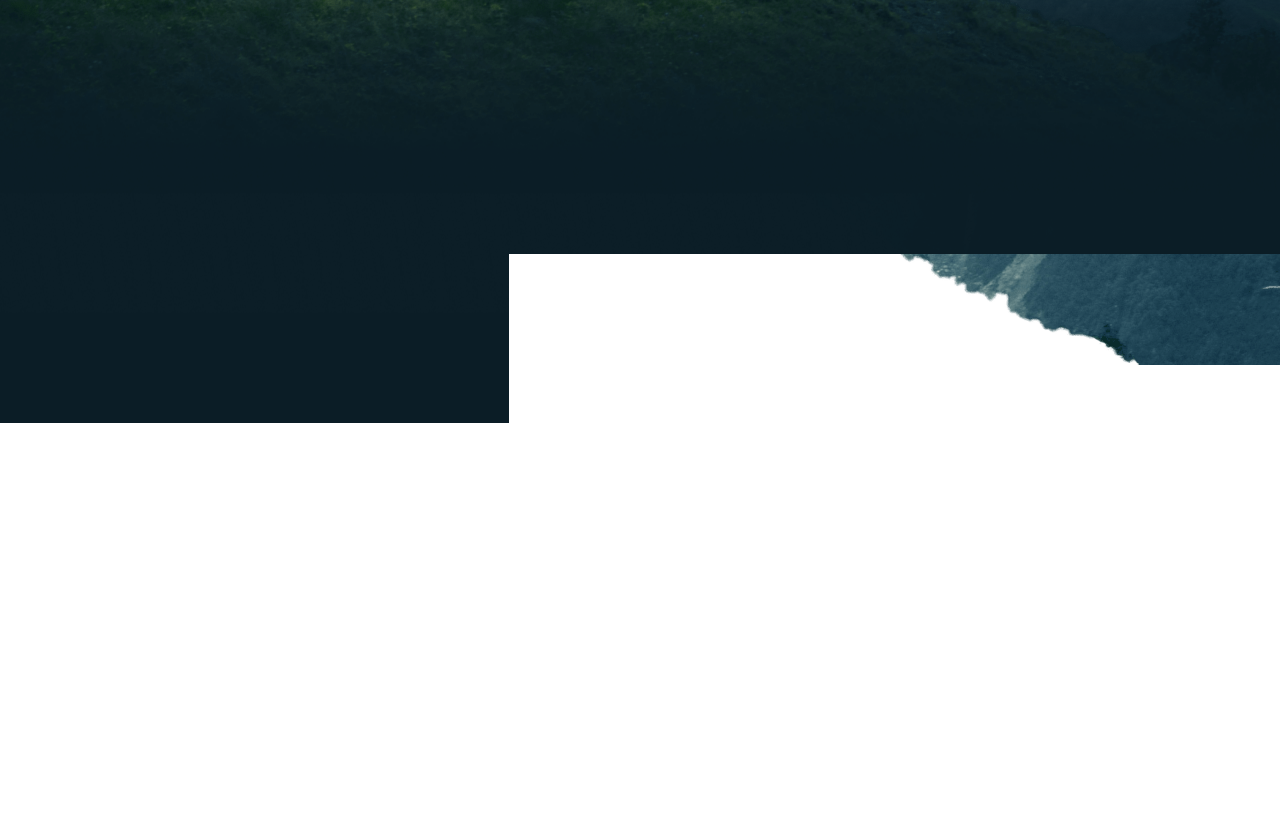
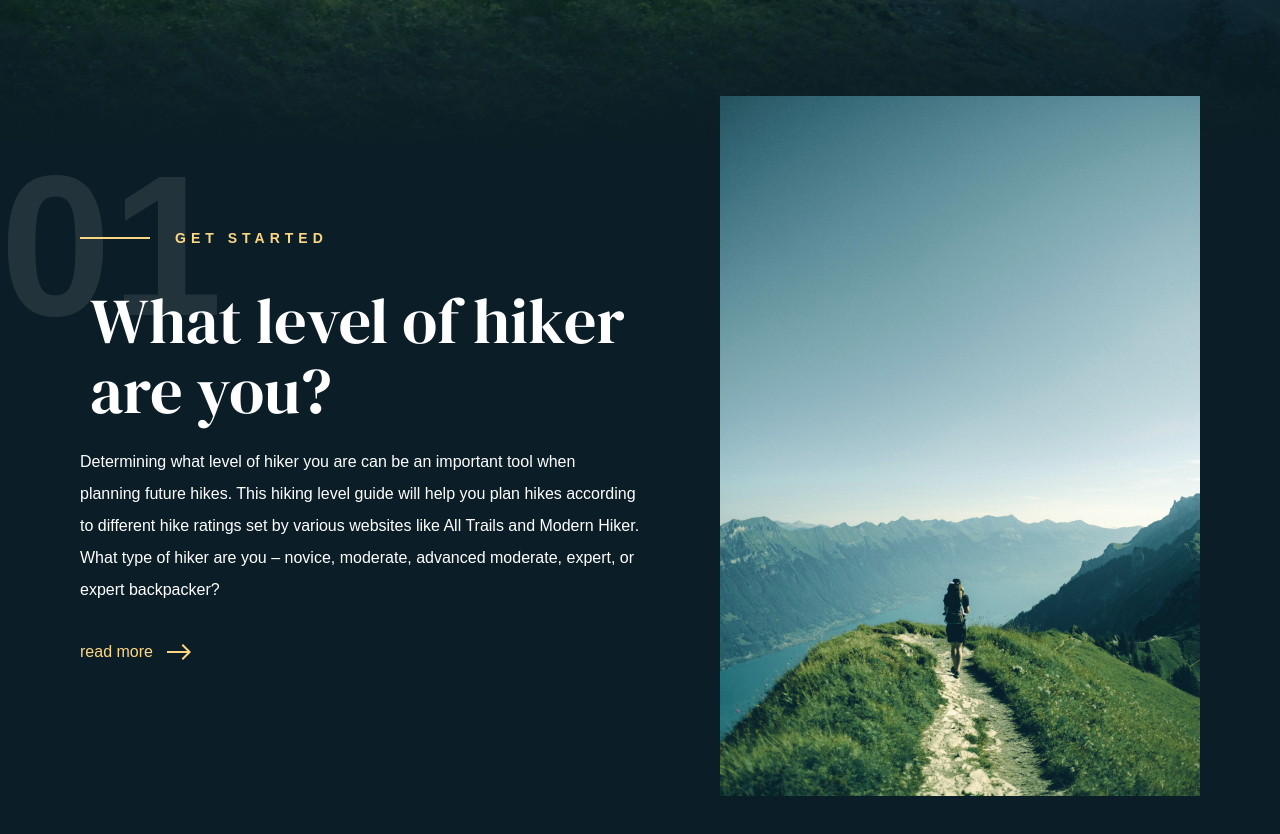
Before and after one commit to H3ronn/Mountains-Website, a website: page build/index.html in a window 1280 px wide. Shown: the part 904-1738 px from the top of the page. Drawn offline with Linux system fonts and the light colour scheme.

Commit message:
Add style for section

```diff
--- a/src/style/abstracts/_variables.scss
+++ b/src/style/abstracts/_variables.scss
@@ -1,3 +1,5 @@
 $yellow: rgb(251, 215, 132);
 $white: rgb(255, 255, 255);
 $grey: rgb(133, 142, 146);
+$bgLight: rgb(34, 51, 60);
+$bgDark: rgb(11, 30, 38);
--- a/src/style/base/_base.scss
+++ b/src/style/base/_base.scss
@@ -1,3 +1,5 @@
+@use '../abstracts/variables' as v;
+
 html {
   box-sizing: border-box;
 }
@@ -11,8 +13,10 @@ html {
 }
 
 body {
-  font-family: 'DM Serif Display', serif;
+  font-family: 'Sans Serif', Arial, sans-serif;
+  // font-family: 'DM Serif Display', serif;
   height: 200vh;
   font-size: 16px;
   color: white;
+  background-color: v.$bgDark;
 }
--- /dev/null
+++ b/src/style/components/_subtitle.scss
@@ -0,0 +1,21 @@
+@use '../abstracts/variables' as v;
+
+.subtitle {
+  color: v.$yellow;
+  text-transform: uppercase;
+  font-size: 14px;
+  display: flex;
+  align-items: center;
+  letter-spacing: 5px;
+  font-weight: bold;
+
+  &::before {
+    content: '';
+    display: inline-block;
+    width: 70px;
+    background-color: v.$yellow;
+    height: 2px;
+    margin-right: 25px;
+  }
+
+}
--- a/src/style/layout/_header.scss
+++ b/src/style/layout/_header.scss
@@ -8,8 +8,7 @@
   // justify-content: center;
   // margin-top: 50px;
   z-index: 20;
-
-  width: 750px;
+  width: 790px;
   position: fixed;
   top: 25%;
   left: 50%;
@@ -21,33 +20,20 @@
     align-items: flex-start;
   }
 
-  &__span {
-    color: v.$yellow;
-    text-transform: uppercase;
-    font-size: 14px;
-    display: flex;
-    align-items: center;
-    letter-spacing: 5px;
-
-    .goldLine {
-      display: inline-block;
-      width: 60px;
-      background-color: v.$yellow;
-      height: 2px;
-      margin-right: 25px;
-    }
+  &__subtitle {
   }
 
   &__heading {
-    font-size: 70px;
+    font-family: 'DM Serif Display', serif;
+    font-size: 75px;
     font-weight: 500;
-    max-width: 800px;
     margin: 30px 0;
     line-height: 1.3;
   }
 
   &__scroll {
     display: flex;
+    font-weight: bold;
     svg {
       margin-left: 10px;
     }
--- a/src/style/layout/_layout.scss
+++ b/src/style/layout/_layout.scss
@@ -1,3 +1,4 @@
 @forward "navigation";
 @forward "header";
 @forward "hero";
+@forward "main";
--- /dev/null
+++ b/src/style/layout/_main.scss
@@ -0,0 +1,65 @@
+@use '../abstracts/variables' as v;
+
+.main {
+  position: relative;
+  z-index: 100;
+  margin: 200px 80px 0;
+
+  .section {
+    display: flex;
+    align-items: center;
+    justify-content: space-between;
+
+    &__bgNumber {
+      color: v.$bgLight;
+      font-weight: bold;
+      font-size: 200px;
+      position: absolute;
+      z-index: -1;
+      top: 5%;
+      left: -80px;
+    }
+
+    &__text {
+      margin-right: 80px;
+    }
+
+    &__subtitle {
+      font-weight: 600;
+    }
+
+    &__heading {
+      font-family: 'DM Serif Display', serif;
+      font-size: 64px;
+      font-weight: 500;
+      padding: 10px;
+      line-height: 110%;
+      margin-top: 30px;
+      margin-bottom: 10px;
+    }
+
+    &__paragraph {
+      line-height: 32px;
+      font-weight: 500;
+    }
+
+    &__readMore {
+      display: flex;
+      align-items: center;
+      text-decoration: none;
+      color: v.$yellow;
+      margin-top: 32px;
+      transition: transform .2s ease;
+
+      .rightArrow {
+        margin-left: 20px;
+        transform: rotate(-90deg);
+      }
+
+      &:hover {
+        transform: translateX(3px);
+      }
+    }
+
+  }
+}
--- a/src/style/layout/_navigation.scss
+++ b/src/style/layout/_navigation.scss
@@ -20,6 +20,7 @@
     display: block;
     padding: 0 20px;
     transition: transform 0.2s ease-in-out, color 0.2s ease-in-out;
+    font-weight: bold;
 
     &:hover {
       color: v.$yellow;
@@ -30,6 +31,7 @@
   &__logo {
     font-size: 2rem;
     font-weight: lighter;
+    font-family: 'DM Serif Display', serif;
 
     &Link {
       color: white;
--- a/src/style/main.scss
+++ b/src/style/main.scss
@@ -1,5 +1,7 @@
 @use 'base/base';
 @use 'layout/layout';
+
+@use 'components/subtitle';
 
 
 
```
Also changed, not shown: build/index.html, build/style.css, 1 other file.
